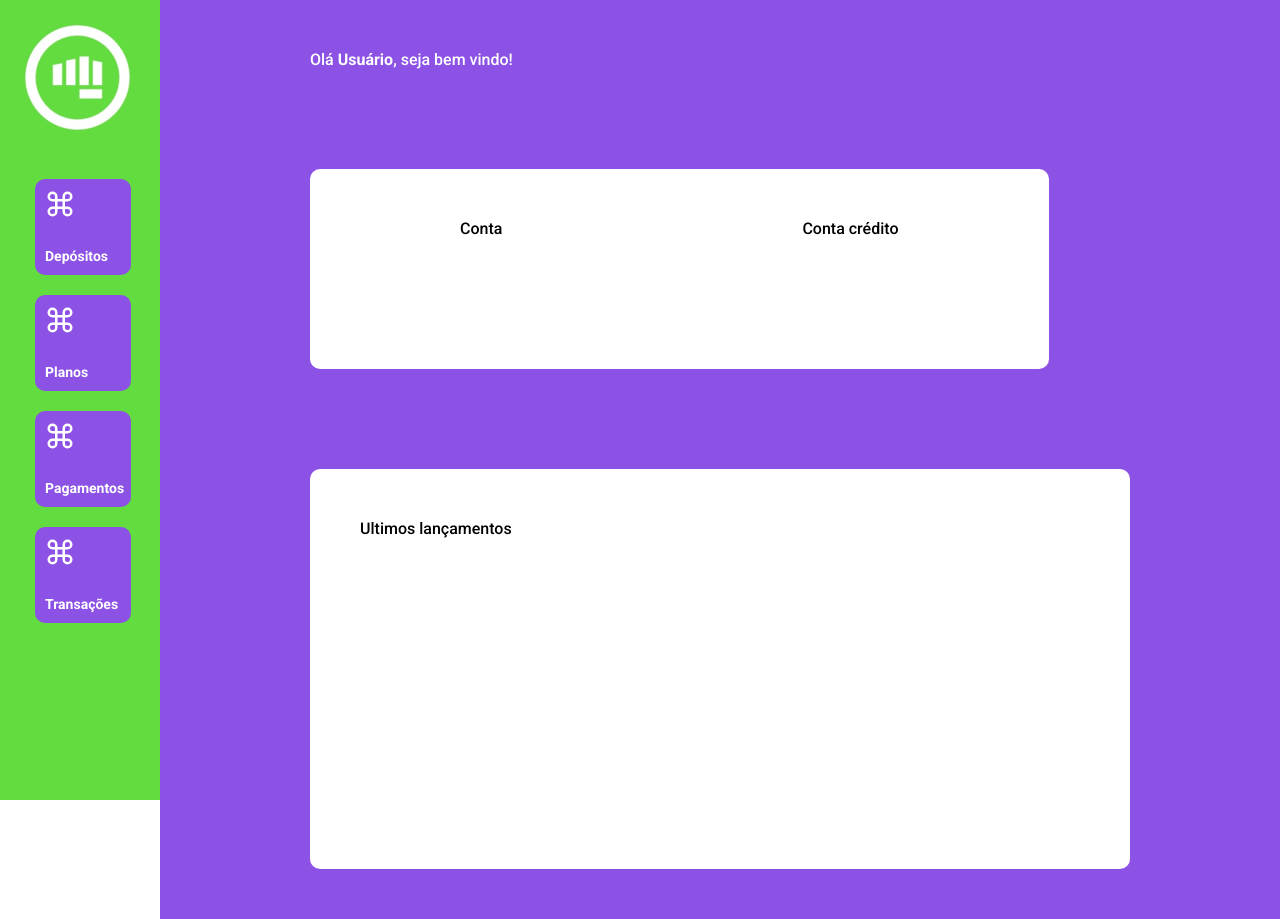
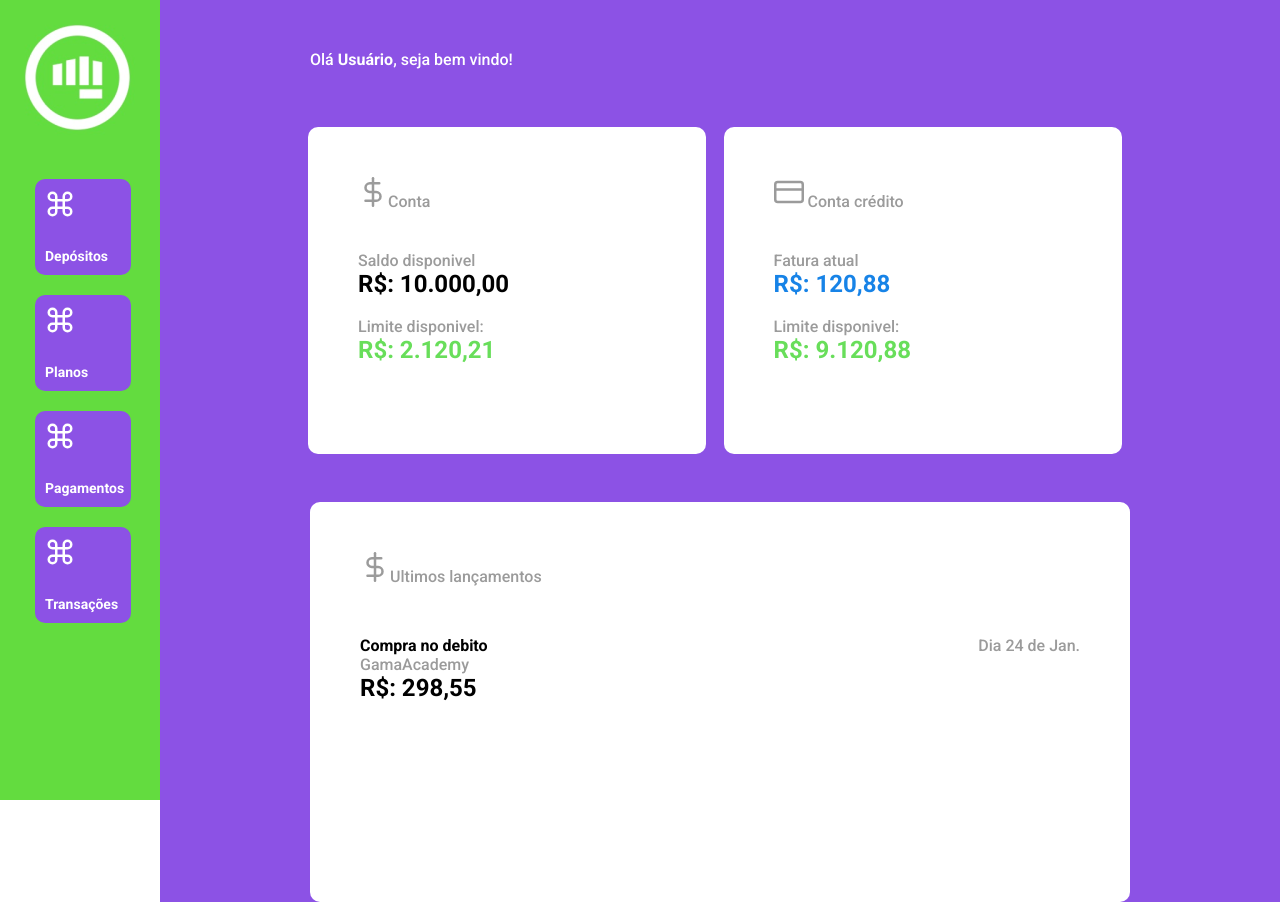
Before and after one commit to CodeForChange-Accenture/accenture-final-project, a React (Create React App) app: page /dashboard in a window 1280 px wide. Built offline with nearby package versions, Linux system fonts and the light colour scheme; the HTML template or start-up script is replaced by a standard one.

Commit message:
Finishing main board styles

```diff
--- a/src/pages/dashBoard/index.tsx
+++ b/src/pages/dashBoard/index.tsx
@@ -1,7 +1,7 @@
 import React from 'react';
 import logoHandGama from "../../img/logoHandGama.png"
 import {DashBoardPage} from "./style"
-import {FiCommand} from 'react-icons/fi';
+import {FiCommand, FiDollarSign, FiCreditCard} from 'react-icons/fi';
 
 const DashBoard: React.FC = () => {
   return (
@@ -40,14 +40,40 @@ const DashBoard: React.FC = () => {
         <div className="main-board">
           <div className="balance-infos">
             <div className="account">
-              <span>Conta</span>
+              <label><FiDollarSign size={30}/>Conta</label>
+                <div className="account-balance">
+                  <label>Saldo disponivel</label>
+                  <h2>R$: 10.000,00</h2>
+                  <br/>
+                  <label>Limite disponivel:</label>
+                  <h2>R$: 2.120,21</h2>
+                </div>
             </div>
             <div className="credit">
-              <span>Conta crédito</span>
-            </div>
+              <label><FiCreditCard size={30}/> Conta crédito</label>
+                <div className="credit-balance">
+                  <label>Fatura atual</label>
+                  <h2>R$: 120,88</h2>
+                  <br/>
+                  <label>Limite disponivel:</label>
+                  <h2>R$: 9.120,88</h2>
+                </div>
+              </div>
           </div>
           <div className="last-sent">
-            <span>Ultimos lançamentos</span>
+            <label><FiDollarSign size={30}/>Ultimos lançamentos</label>
+            {/* Repeat when the api is consumed */}
+            <div className="historic">
+              <div className="historic-list">
+                <h4>Compra no debito</h4>
+                <label>GamaAcademy</label>
+                <h2>R$: 298,55</h2>
+              </div>
+              <div className="historic-day">
+                <label>Dia  24 de Jan.</label>
+              </div>
+            </div>
+            {/*  */}
           </div>
         </div>
       </div>
--- a/src/pages/dashBoard/style.ts
+++ b/src/pages/dashBoard/style.ts
@@ -8,6 +8,7 @@ background:#8C52E5;
         overflow-x:hidden;
         top: 0;
         left: 0;
+        z-index: 1;
         background: #63dc3f;
         height: 100vh;
         width: 10em;
@@ -47,22 +48,63 @@ background:#8C52E5;
     .main-board{
         background:#8C52E5;
         margin: 0;
+        display: block;
+        label{
+            color:#9B9B9B;
+        }
+        .balance-infos{
             display: flex;
+            justify-content:space-between;
+            min-height: 250px;
             flex-wrap:wrap;
-            .balance-infos{
             border-radius: 10px;
-                display: flex;
-                flex-wrap:wrap;
-                min-height: 200px;
+            margin-left: 140px;
+                .account, .credit{
+                    display:flex;
+                    text-align:left;
+                    flex-direction:column;
+                    justify-content:center;
+                    padding:50px;
+                    border-radius: 10px;
                     background: white;
+                    margin: 8px;
+                    width: 48%;
+                    .account-balance, .credit-balance{
+                        display: block;
+                        margin: 40px 0;
+                    }
+                    .account-balance{
+                        h2:nth-child(5){
+                            color:#68DE5A;
+                        }
+                    }
+                    .credit-balance{
+                        h2:nth-child(2){
+                            color:#1783E7;
+                        }
+                        h2:nth-child(5){
+                            color:#68DE5A;
+                        }
+                    }
+                }
+            }
         }
         .last-sent{
+            overflow:auto;
             padding:50px;
             border-radius: 10px;
             background: white;
             min-height: 400px;
-                width: 100%;
+            margin-top: -10px;
+            div{
+                margin: 10px 0;
+            }
+            .historic{
+                margin-top: 40px;
+                display: flex;
+                justify-content:space-between;
             }
         }
+
     }
 `
```
Lines whose indentation alone changed are shown as unchanged.
